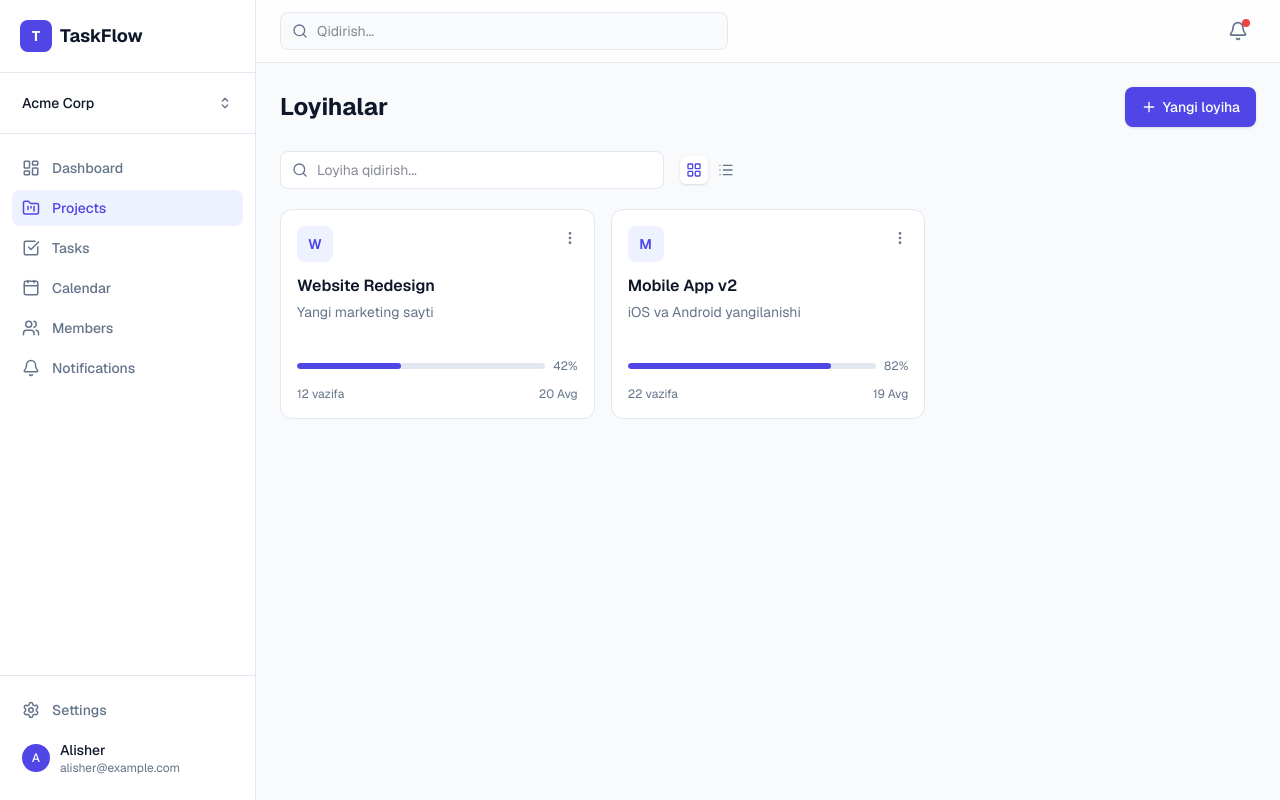
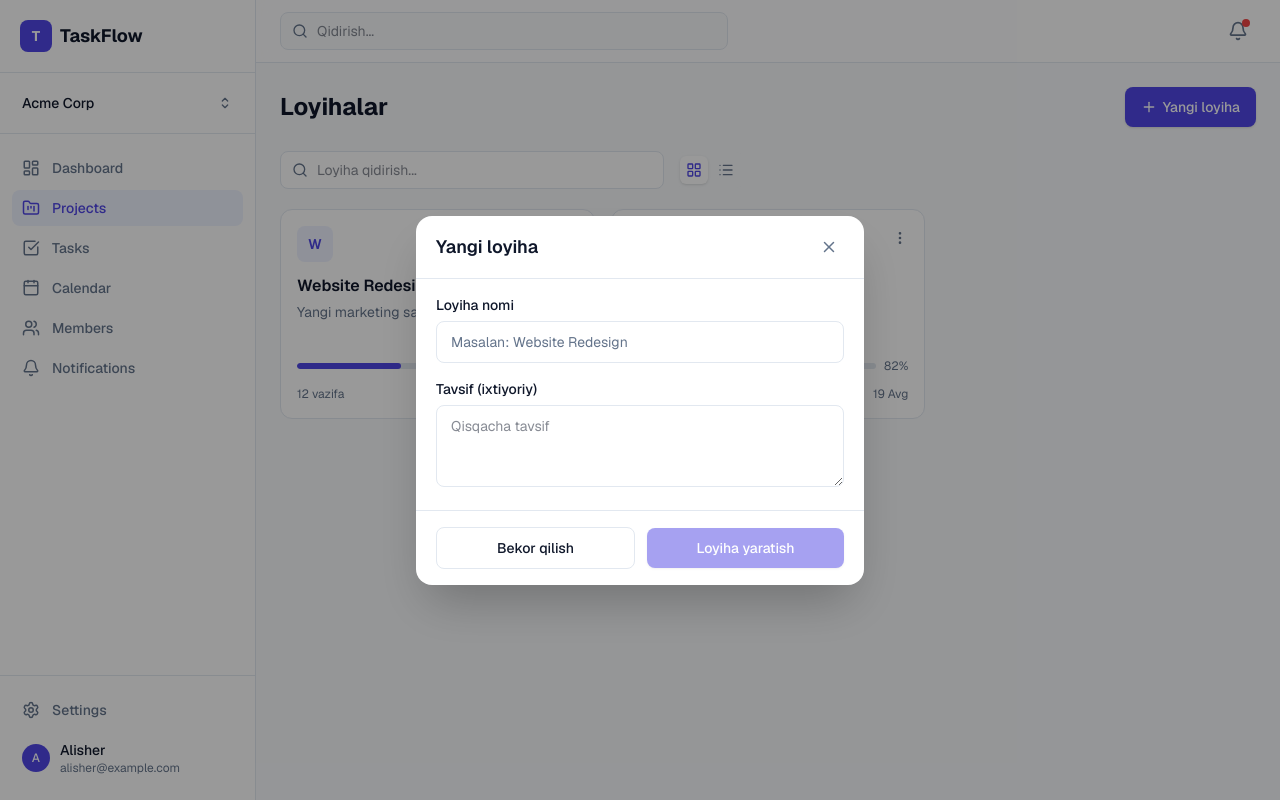
Before and after one commit to shoxnur-safarov/taskflow, a Next.js app in the folder frontend/: page /projects in a window 1280 px wide. Both pictures are taken after a click on the button "Yangi loyiha". Built offline with nearby package versions, Linux system fonts and the light colour scheme.

Commit message:
Add Create Project modal

```diff
--- a/frontend/src/app/(dashboard)/projects/[id]/page.tsx
+++ b/frontend/src/app/(dashboard)/projects/[id]/page.tsx
@@ -9,6 +9,7 @@ import TaskDetailPanel from "@/components/task-detail/TaskDetailPanel";
 import TaskListRow from "@/components/task-detail/TaskListRow";
 import CalendarGrid from "@/components/calendar/CalendarGrid";
 import ActivityFeed from "@/components/activity/ActivityFeed";
+
 
 const statuses: TaskStatus[] = ["todo", "in_progress", "review", "done"];
 
--- a/frontend/src/app/(dashboard)/projects/page.tsx
+++ b/frontend/src/app/(dashboard)/projects/page.tsx
@@ -5,10 +5,12 @@ import { Search, Plus, LayoutGrid, List } from "lucide-react";
 import ProjectCard from "@/components/dashboard/ProjectCard";
 import Button from "@/components/ui/Button";
 import { mockProjects } from "@/lib/mockData";
+import CreateProjectModal from "@/components/projects/CreateProjectModal";
 
 export default function ProjectsPage() {
   const [view, setView] = useState<"grid" | "list">("grid");
   const [search, setSearch] = useState("");
+  const [isCreateOpen, setIsCreateOpen] = useState(false);
 
   const filteredProjects = mockProjects.filter((p) =>
     p.name.toLowerCase().includes(search.toLowerCase())
@@ -18,7 +20,7 @@ export default function ProjectsPage() {
     <div className="max-w-6xl mx-auto">
       <div className="flex flex-col sm:flex-row sm:items-center sm:justify-between gap-3 mb-6">
         <h1 className="text-2xl font-bold text-foreground">Loyihalar</h1>
-        <Button className="w-full sm:w-auto">
+        <Button onClick={() => setIsCreateOpen(true)} className="w-full sm:w-auto">
           <Plus size={16} className="mr-1.5" />
           Yangi loyiha
         </Button>
@@ -74,6 +76,7 @@ export default function ProjectsPage() {
           ))}
         </div>
       )}
+      <CreateProjectModal isOpen={isCreateOpen} onClose={() => setIsCreateOpen(false)} />
     </div>
   );
 }
--- /dev/null
+++ b/frontend/src/components/projects/CreateProjectModal.tsx
@@ -0,0 +1,75 @@
+"use client";
+
+import { useState } from "react";
+import { X } from "lucide-react";
+import Input from "@/components/ui/Input";
+import Button from "@/components/ui/Button";
+
+interface CreateProjectModalProps {
+  isOpen: boolean;
+  onClose: () => void;
+}
+
+export default function CreateProjectModal({ isOpen, onClose }: CreateProjectModalProps) {
+  const [name, setName] = useState("");
+  const [description, setDescription] = useState("");
+  const [isLoading, setIsLoading] = useState(false);
+
+  if (!isOpen) return null;
+
+  const handleSubmit = () => {
+    setIsLoading(true);
+    setTimeout(() => {
+      setIsLoading(false);
+      onClose();
+      setName("");
+      setDescription("");
+    }, 1000);
+  };
+
+  return (
+    <div className="fixed inset-0 z-50 flex items-center justify-center p-4">
+      <div className="absolute inset-0 bg-black/40" onClick={onClose} />
+
+      <div className="relative w-full max-w-md bg-card rounded-2xl shadow-2xl">
+        <div className="flex items-center justify-between px-5 py-4 border-b border-border">
+          <h2 className="text-lg font-semibold text-foreground">Yangi loyiha</h2>
+          <button onClick={onClose} className="p-1.5 rounded-lg hover:bg-muted-bg text-muted">
+            <X size={18} />
+          </button>
+        </div>
+
+        <div className="px-5 py-4 space-y-4">
+          <Input
+            label="Loyiha nomi"
+            placeholder="Masalan: Website Redesign"
+            value={name}
+            onChange={(e) => setName(e.target.value)}
+            required
+          />
+          <div>
+            <label className="block text-sm font-medium text-foreground mb-1.5">
+              Tavsif (ixtiyoriy)
+            </label>
+            <textarea
+              className="w-full rounded-lg border border-border px-3.5 py-2.5 text-sm bg-card outline-none focus:ring-2 focus:ring-primary/20 focus:border-primary"
+              rows={3}
+              placeholder="Qisqacha tavsif"
+              value={description}
+              onChange={(e) => setDescription(e.target.value)}
+            />
+          </div>
+        </div>
+
+        <div className="flex items-center gap-3 px-5 py-4 border-t border-border">
+          <Button variant="outline" onClick={onClose} className="flex-1">
+            Bekor qilish
+          </Button>
+          <Button onClick={handleSubmit} isLoading={isLoading} disabled={!name.trim()} className="flex-1">
+            Loyiha yaratish
+          </Button>
+        </div>
+      </div>
+    </div>
+  );
+}
```
